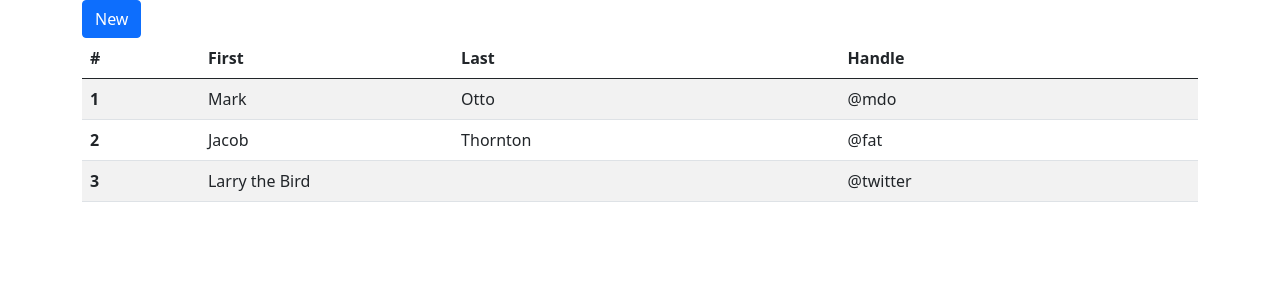
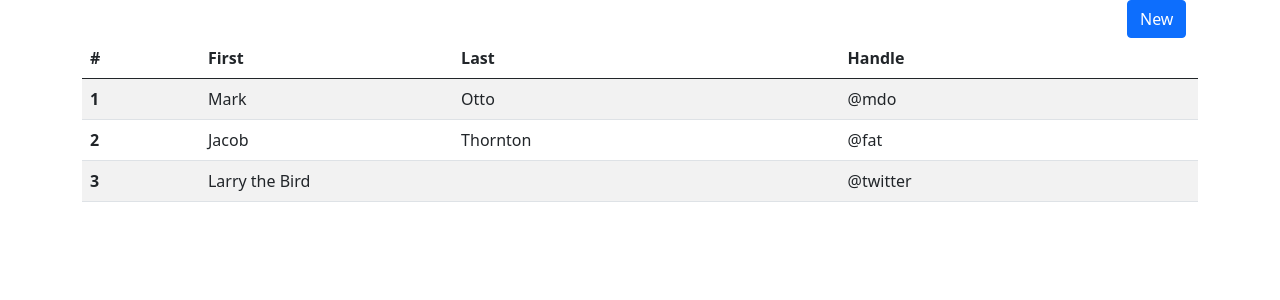
Before and after one commit to danghuutoan/book-scanner, a Flask app: page /books in a window 1280 px wide. Shown: the part 56-356 px from the top of the page. Run offline with Flask 2, Linux system fonts and the light colour scheme.

Commit message:
move new button to the top right corner

```diff
--- a/backend/src/templates/books.html
+++ b/backend/src/templates/books.html
@@ -4,10 +4,17 @@
     <div class="row justify-content-start">
 
         <div class="col">
-            <a class="btn btn-primary" href="/books/new" role="button">New</a>
+            <div class="row">
+                <div class="col-md-11">
+                </div>
+                <div class="col">
+                    <a class="btn btn-primary" href="/books/new" role="button">New</a>
+                </div>
+
+            </div>
+
 
             <!-- Books table -->
-            <div class="container"></div>
             <table class="table table-striped">
                 <thead>
                     <tr>
```
